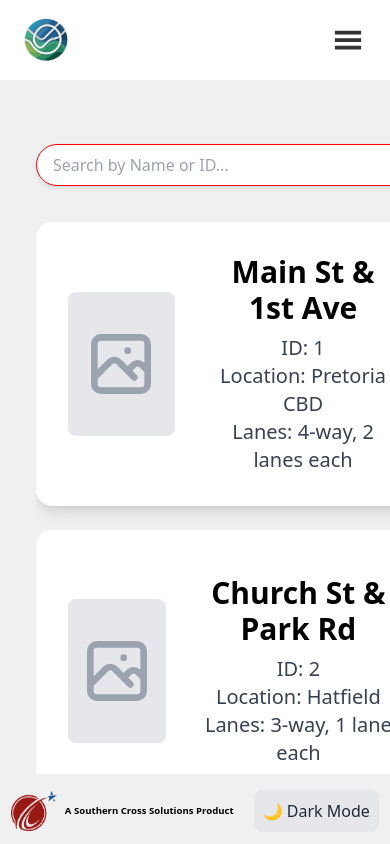
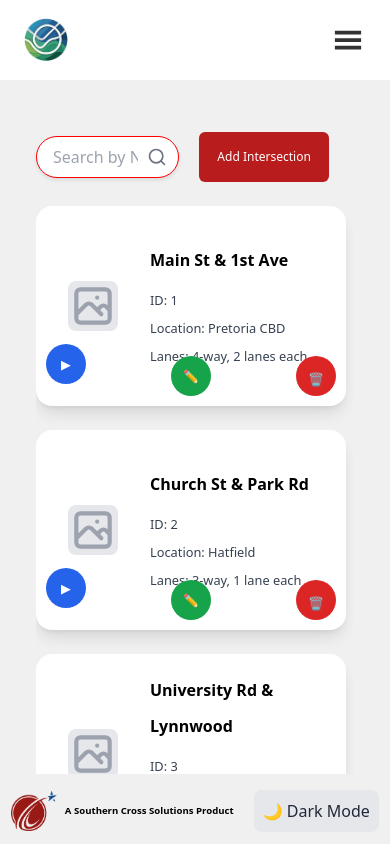
Before and after one commit to COS301-SE-2025/Swift-Signals, a React (Vite) app in the folder frontend/: page /intersections in a window 390 px wide. Built offline with nearby package versions, Linux system fonts and the light colour scheme.

Commit message:
Responsive Design Updates for Intersections & Simulations Pages

```diff
--- a/frontend/src/components/IntersectionCard.tsx
+++ b/frontend/src/components/IntersectionCard.tsx
@@ -22,13 +22,13 @@ const IntersectionCard: React.FC<IntersectionCardProps> = ({
   onDelete,
 }) => {
   return (
-    <div className="intersectionCard bg-white p-8 rounded-2xl shadow-lg flex justify-between items-center min-h-[220px]">
+    <div className="intersectionCard bg-white p-8 rounded-2xl shadow-lg flex justify-between items-center">
       <div className="flex items-center space-x-8">
-        <div className="w-36 h-36 bg-gray-200 rounded-lg flex items-center justify-center">
+        <div className="cardImage w-36 h-36 bg-gray-200 rounded-lg flex items-center justify-center">
           {image ? (
             <img src={image} alt={name} className="w-full h-full object-cover rounded-lg" />
           ) : (
-            <svg className="w-20 h-20 text-gray-400" fill="none" stroke="currentColor" viewBox="0 0 24 24">
+            <svg className="cardImageSVG w-20 h-20 text-gray-400" fill="none" stroke="currentColor" viewBox="0 0 24 24">
               <path strokeLinecap="round" strokeLinejoin="round" strokeWidth="2"
                 d="M4 16l4.586-4.586a2 2 0 012.828 0L16 16m-2-2l1.586-1.586a2 2 0 012.828 0L20 14m-6-6h.01M6 20h12a2 2 0 002-2V6a2 2 0 00-2-2H6a2 2 0 00-2 2v12a2 2 0 002 2z" />
             </svg>
@@ -43,26 +43,48 @@ const IntersectionCard: React.FC<IntersectionCardProps> = ({
         </div>
       </div>
 
-      <div className="flex flex-col space-y-3">
+      <div className="intBtns flex flex-col space-y-3">
         <button
           onClick={() => onSimulate(id)}
-          className="bg-blue-600 hover:bg-blue-700 text-white text-lg font-semibold py-2 px-8 rounded-full"
+          className="intersectionBtn bg-blue-600 hover:bg-blue-700 text-white text-lg font-semibold py-2 px-8 rounded-full"
         >
           ▶ Simulate
         </button>
 
         <button
           onClick={() => onEdit(id)}
-          className="bg-green-600 hover:bg-green-700 text-white text-lg font-semibold py-2 px-8 rounded-full"
+          className="intersectionBtn bg-green-600 hover:bg-green-700 text-white text-lg font-semibold py-2 px-8 rounded-full"
         >
           ✏️ Edit
         </button>
 
         <button
           onClick={() => onDelete(id)}
-          className="bg-red-600 hover:bg-red-700 text-white text-lg font-semibold py-2 px-8 rounded-full"
+          className="intersectionBtn bg-red-600 hover:bg-red-700 text-white text-lg font-semibold py-2 px-8 rounded-full"
         >
           🗑️ Delete
+        </button>
+      </div>
+      <div className="mobileIntBtns flex flex-col space-y-3">
+        <button
+          onClick={() => onSimulate(id)}
+          className="intersectionBtn bg-blue-600 hover:bg-blue-700 text-white text-lg font-semibold py-1 px-2 rounded-full"
+        >
+          ▶
+        </button>
+
+        <button
+          onClick={() => onEdit(id)}
+          className="intersectionBtn bg-green-600 hover:bg-green-700 text-white text-lg font-semibold py-1 px-2 rounded-full"
+        >
+          ✏️
+        </button>
+
+        <button
+          onClick={() => onDelete(id)}
+          className="intersectionBtn bg-red-600 hover:bg-red-700 text-white text-lg font-semibold py-2 px-2 rounded-full"
+        >
+          🗑️
         </button>
       </div>
     </div>
--- a/frontend/src/pages/Intersections.tsx
+++ b/frontend/src/pages/Intersections.tsx
@@ -48,8 +48,8 @@ const Intersections = () => {
       <Navbar />
     <div className="main-content flex-grow">
       <div className="max-w-6xl mx-auto px-4 py-8">
-        <div className="flex justify-between items-center mb-6">
-          <div className="relative w-full max-w-md">
+        <div className="topBar flex justify-between items-center mb-6">
+          <div className="searchContainer relative w-full max-w-md">
             <input
               type="text"
               placeholder="Search by Name or ID..."
@@ -64,13 +64,13 @@ const Intersections = () => {
 
           <button
             onClick={() => console.log('Add Intersection')}
-            className="bg-red-700 hover:bg-red-800 text-white font-medium py-2 px-4 rounded-md"
+            className="addIntersectionBtn bg-red-700 hover:bg-red-800 text-white font-medium py-2 px-4 rounded-md"
           >
             Add Intersection
           </button>
         </div>
 
-        <div className="intersections space-y-6 overflow-y-auto max-h-[calc(100vh-200px)] pr-2">
+        <div className="intersections space-y-6 overflow-y-auto max-h-[calc(100vh-0px)] pr-2">
           {filteredIntersections.map((intersection) => (
             <IntersectionCard
               key={intersection.id}
--- a/frontend/src/pages/Simulations.tsx
+++ b/frontend/src/pages/Simulations.tsx
@@ -343,8 +343,8 @@ const SimulationTable: React.FC<{ simulations: Array<{ id: string; intersection:
 
   return (
     <div className="simTable bg-white dark:bg-gray-800 shadow-md rounded-lg overflow-hidden table-fixed-height relative">
-      <table className="min-w-full divide-y divide-gray-200 dark:divide-gray-700">
-        <thead className="bg-gray-50 dark:bg-gray-700">
+      <table className="simulationTable min-w-full divide-y divide-gray-200 dark:divide-gray-700">
+        <thead className="simTableHead bg-gray-50 dark:bg-gray-700">
           <tr>
             <th className="px-4 py-2 text-left text-xs font-medium text-gray-500 dark:text-gray-300 uppercase tracking-wider">Simulation ID</th>
             <th className="px-4 py-2 text-left text-xs font-medium text-gray-500 dark:text-gray-300 uppercase tracking-wider">Intersection</th>
--- a/frontend/src/styles/IntersectionCard.css
+++ b/frontend/src/styles/IntersectionCard.css
@@ -1,3 +1,62 @@
 .dark .intersectionCard {
     background-color: #2A2A2A;
 }
+
+.mobileIntBtns {
+    display: none;
+}
+
+@media screen and (min-width: 481px) and (max-width: 768px) {
+    .intersectionCard {
+        width: 50px;
+    }
+
+}
+
+@media screen and (max-width: 480px) {
+    .intersectionCard {
+        width: 100%;
+        height: 200px;
+        text-align: left;
+        position: relative; /* Add this to make position: absolute work relative to the card */
+    }
+
+    .cardImage {
+        width: 50px;
+        height: 50px;
+    }
+
+    .intersectionName {
+        font-size: 1.0em;
+    }
+
+    .intersectionID {
+        font-size: 0.8em;
+    }
+    .intersectionLocation {
+        font-size: 0.8em;
+    }
+    .intersectionLanes {
+        font-size: 0.8em;
+    }
+
+    .intBtns {
+        display: none;
+    }
+
+    .mobileIntBtns {
+        display: flex;
+        flex-direction: row;
+        justify-content: space-between;
+        position: absolute;
+        bottom: 10px; /* Position at the bottom with some padding */
+        left: 10px; /* Optional: add padding from left */
+        right: 10px; /* Optional: add padding from right */
+    }
+
+    .intersectionBtn {
+        font-size: 0.8em;
+        height: 40px;
+        width: 40px;
+    }
+}
--- a/frontend/src/styles/Intersections.css
+++ b/frontend/src/styles/Intersections.css
@@ -49,3 +49,64 @@
 .dark .intersectionLanes {
     color: #fff;
 }
+
+@media screen and (max-width: 1400px) and (max-height: 800px) {
+    .intersectionBody .main-content {
+        display: flex;
+        flex-direction: column;
+        width: 100%;
+        height: 100%;
+        background-color: #F0F0F0;
+        top: 80px;
+        left: 0;
+        position: absolute;
+        padding: 20px;
+        position: fixed;
+        overflow-y: auto;
+    }
+
+    .intersections {
+        overflow-y: hidden;
+        margin-bottom: 120px;
+    }
+}
+
+@media screen and (min-width: 481px) and (max-width: 768px) {
+    .intersectionBody .main-content {
+        overflow-y: auto;
+        align-items: center;
+    }
+}
+
+@media screen and (max-width: 480px) {
+    .intersectionBody .main-content {
+        overflow-y: auto;
+        align-items: center;
+    }
+
+    .intersectionBody .searchContainer {
+        width: 45%;
+    }
+
+    .intersectionBody .searchBar {
+        background-color: #fff;
+        box-shadow: 0 2px 4px rgba(0, 0, 0, 0.1);
+        border-color: red;
+        color: black;
+        width: 100%;
+    }
+
+    .topBar {
+        display: flex;
+        justify-content: unset;
+        align-items: center;
+        width: 100%;
+    }
+
+    .addIntersectionBtn {
+        margin-left: 20px;
+        width: 130px;
+        height: 50px;
+        font-size: 12px;
+    }
+}
--- a/frontend/src/styles/Simulations.css
+++ b/frontend/src/styles/Simulations.css
@@ -1,4 +1,3 @@
-/* Existing styles */
 body {
   overflow: hidden;
 }
@@ -102,3 +101,135 @@ body {
 .dark .intersection-pill .remove-cross:hover {
   color: #e0e7ff;
 }
+
+@media screen and (max-width: 1400px) and (max-height: 800px) {
+  .sim-main-content {
+    justify-content: center;
+    align-items: center;
+  }
+
+  .simGrid {
+    margin-top: 50px;
+    grid-template-columns: 1fr 1fr;
+    gap: 16px;
+    margin-right: 50px;
+    max-width: 1400px;
+    width: 90%;
+    justify-self: center;
+  }
+
+  .table-fixed-height {
+    min-height: 280px;
+    max-height: 410px;
+    height: 100%;
+    overflow-y: auto;
+    position: relative;
+  }
+
+  .simulationTable {
+    font-size: 11px;
+  }
+
+  .simTableHead th {
+    padding: 6px 8px;
+    font-size: 9px;
+  }
+
+  .simTable tbody td {
+    padding: 6px 8px;
+    font-size: 11px;
+  }
+
+  .simTable .h-16 {
+    height: 32px;
+    width: 48px;
+  }
+
+  .simTable .absolute {
+    padding: 6px;
+  }
+
+  .simTable .absolute button {
+    padding: 1px 10px;
+    font-size: 9px;
+  }
+
+  .fixed.inset-0 {
+    padding: 12px;
+  }
+
+  .fixed.inset-0 > div {
+    max-width: 360px;
+    max-height: 85vh;
+    overflow-y: auto;
+    padding: 12px;
+  }
+
+  .fixed.inset-0 h2 {
+    font-size: 16px;
+    margin-bottom: 8px;
+  }
+
+  .fixed.inset-0 label {
+    font-size: 11px;
+  }
+
+  .fixed.inset-0 input,
+  .fixed.inset-0 textarea,
+  .fixed.inset-0 select {
+    padding: 5px;
+    font-size: 11px;
+  }
+
+  .intersection-pill {
+    padding: 3px 6px;
+    font-size: 9px;
+  }
+
+  .intersection-pill .remove-cross {
+    font-size: 9px;
+  }
+
+  .fixed.inset-0 .flex.space-x-2 button {
+    padding: 4px 6px;
+    font-size: 9px;
+  }
+
+  .fixed.inset-0 .leaflet-container {
+    height: 120px;
+  }
+
+  .fixed.inset-0 .mt-6 button {
+    padding: 5px 10px;
+    font-size: 11px;
+  }
+
+  .crossBtn {
+    font-size: 18px;
+    padding-right: 6px;
+  }
+
+  .simGrid > div > div.flex {
+    flex-direction: row;
+    gap: 8px;
+    flex-wrap: wrap;
+  }
+
+  .simGrid h1 {
+    font-size: 20px;
+  }
+
+  .simGrid button,
+  .simGrid select {
+    padding: 5px 10px;
+    font-size: 11px;
+    max-width: 160px;
+  }
+
+  .viewBtn,
+  .deleteBtn {
+    width: 36px;
+    font-size: 11px;
+    padding: 3px;
+  }
+}
```
Lines whose indentation alone changed are shown as unchanged.
